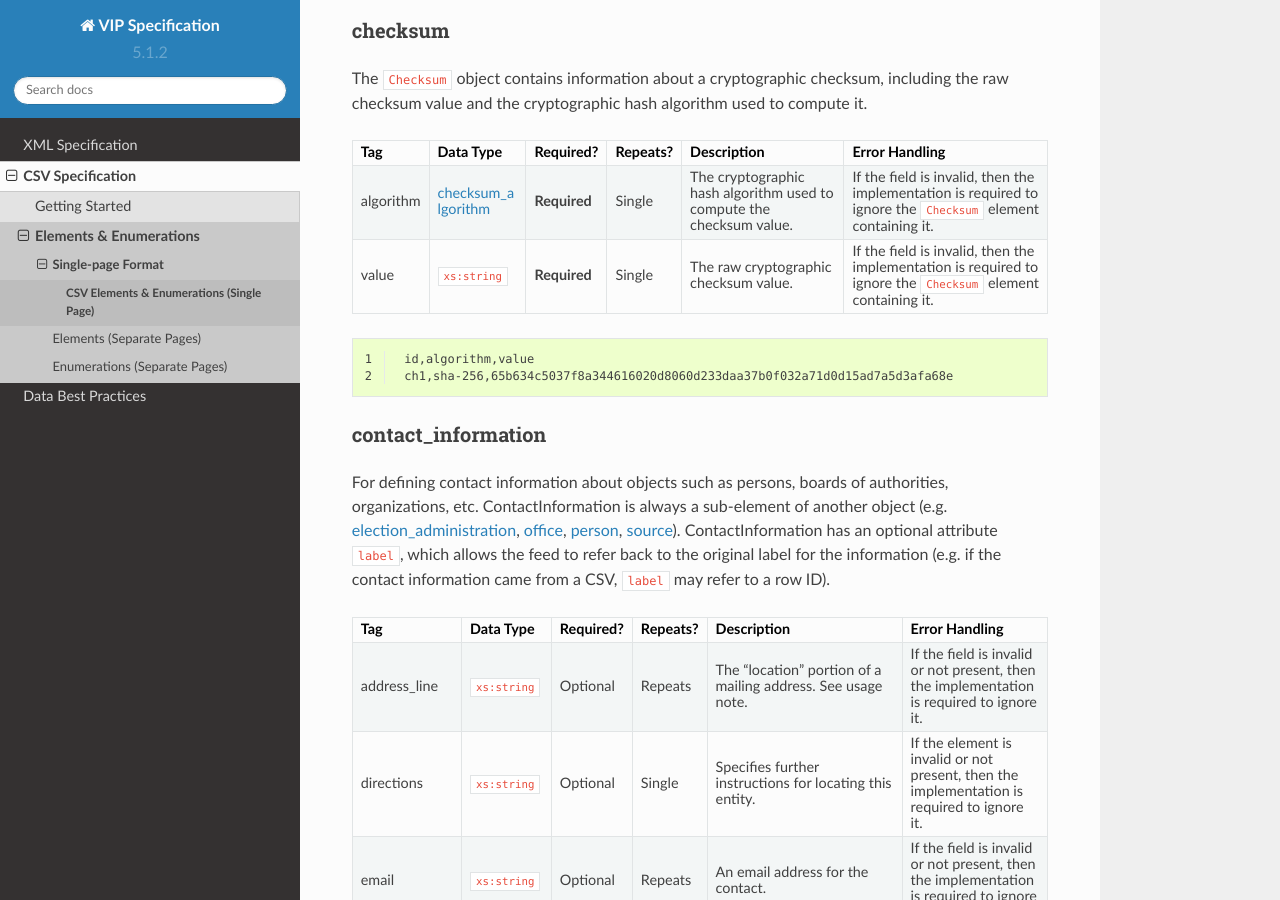
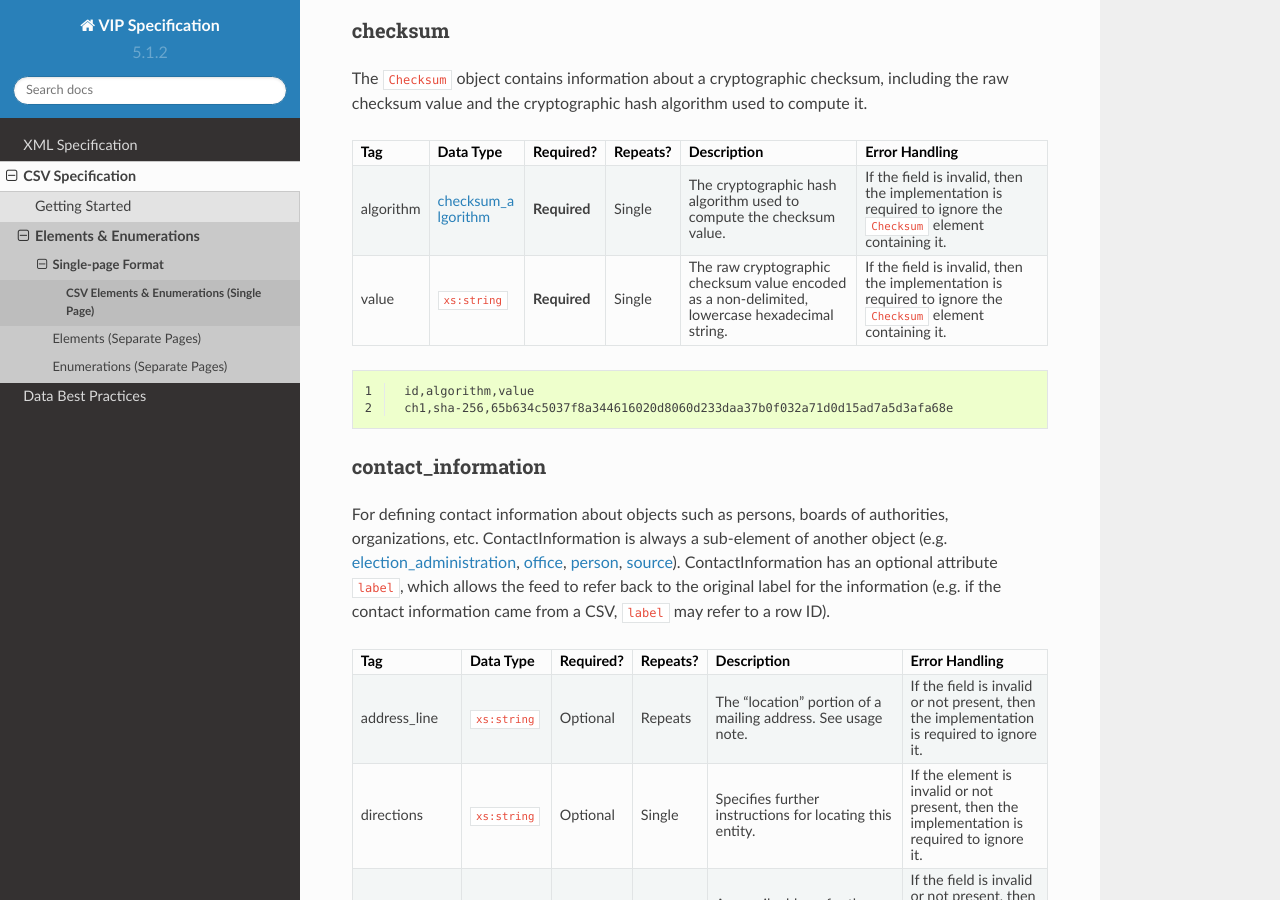
Before and after one commit to votinginfoproject/vip-specification, a Sphinx documentation site: the page built from docs/built_rst/csv/single_page.rst, in a window 1280 px wide and 900 px high, scrolled down 12669 px. Built offline with Sphinx 7.4.7 and the Read the Docs theme 2.0.0, drawn with Linux system fonts in a browser that asks for light colours; some of the changed text lies outside the part shown.

Commit message:
Adds more detail to the Checksum/Value description

```diff
--- a/docs/built_rst/csv/elements/external_file.rst
+++ b/docs/built_rst/csv/elements/external_file.rst
@@ -42,9 +42,9 @@
 |              |                                     |              |              | compute the checksum value.              | implementation is required to ignore the |
 |              |                                     |              |              |                                          | ``Checksum`` element containing it.      |
 +--------------+-------------------------------------+--------------+--------------+------------------------------------------+------------------------------------------+
-| value        | ``xs:string``                       | **Required** | Single       | The raw cryptographic checksum value.    | If the field is invalid, then the        |
-|              |                                     |              |              |                                          | implementation is required to ignore the |
-|              |                                     |              |              |                                          | ``Checksum`` element containing it.      |
+| value        | ``xs:string``                       | **Required** | Single       | The raw cryptographic checksum value     | If the field is invalid, then the        |
+|              |                                     |              |              | encoded as a non-delimited, lowercase    | implementation is required to ignore the |
+|              |                                     |              |              | hexadecimal string.                      | ``Checksum`` element containing it.      |
 +--------------+-------------------------------------+--------------+--------------+------------------------------------------+------------------------------------------+
 
 .. code-block:: csv-table
--- a/docs/built_rst/csv/single_page.rst
+++ b/docs/built_rst/csv/single_page.rst
@@ -523,9 +523,9 @@
 |              |                                      |              |              | compute the checksum value.              | implementation is required to ignore the |
 |              |                                      |              |              |                                          | ``Checksum`` element containing it.      |
 +--------------+--------------------------------------+--------------+--------------+------------------------------------------+------------------------------------------+
-| value        | ``xs:string``                        | **Required** | Single       | The raw cryptographic checksum value.    | If the field is invalid, then the        |
-|              |                                      |              |              |                                          | implementation is required to ignore the |
-|              |                                      |              |              |                                          | ``Checksum`` element containing it.      |
+| value        | ``xs:string``                        | **Required** | Single       | The raw cryptographic checksum value     | If the field is invalid, then the        |
+|              |                                      |              |              | encoded as a non-delimited, lowercase    | implementation is required to ignore the |
+|              |                                      |              |              | hexadecimal string.                      | ``Checksum`` element containing it.      |
 +--------------+--------------------------------------+--------------+--------------+------------------------------------------+------------------------------------------+
 
 .. code-block:: csv-table
@@ -1301,9 +1301,9 @@
 |              |                                      |              |              | compute the checksum value.              | implementation is required to ignore the |
 |              |                                      |              |              |                                          | ``Checksum`` element containing it.      |
 +--------------+--------------------------------------+--------------+--------------+------------------------------------------+------------------------------------------+
-| value        | ``xs:string``                        | **Required** | Single       | The raw cryptographic checksum value.    | If the field is invalid, then the        |
-|              |                                      |              |              |                                          | implementation is required to ignore the |
-|              |                                      |              |              |                                          | ``Checksum`` element containing it.      |
+| value        | ``xs:string``                        | **Required** | Single       | The raw cryptographic checksum value     | If the field is invalid, then the        |
+|              |                                      |              |              | encoded as a non-delimited, lowercase    | implementation is required to ignore the |
+|              |                                      |              |              | hexadecimal string.                      | ``Checksum`` element containing it.      |
 +--------------+--------------------------------------+--------------+--------------+------------------------------------------+------------------------------------------+
 
 .. code-block:: csv-table
--- a/docs/yaml/elements/checksum.yaml
+++ b/docs/yaml/elements/checksum.yaml
@@ -27,6 +27,7 @@
 - _name: Value
   csv-header-name: value
   csv-type: xs:string
-  description: The raw cryptographic checksum value.
+  description: The raw cryptographic checksum value encoded as a non-delimited, lowercase
+    hexadecimal string.
   required: true
   type: xs:string
```
Also changed, not shown: docs/built_rst/xml/single_page.rst (+6 -6 lines).
